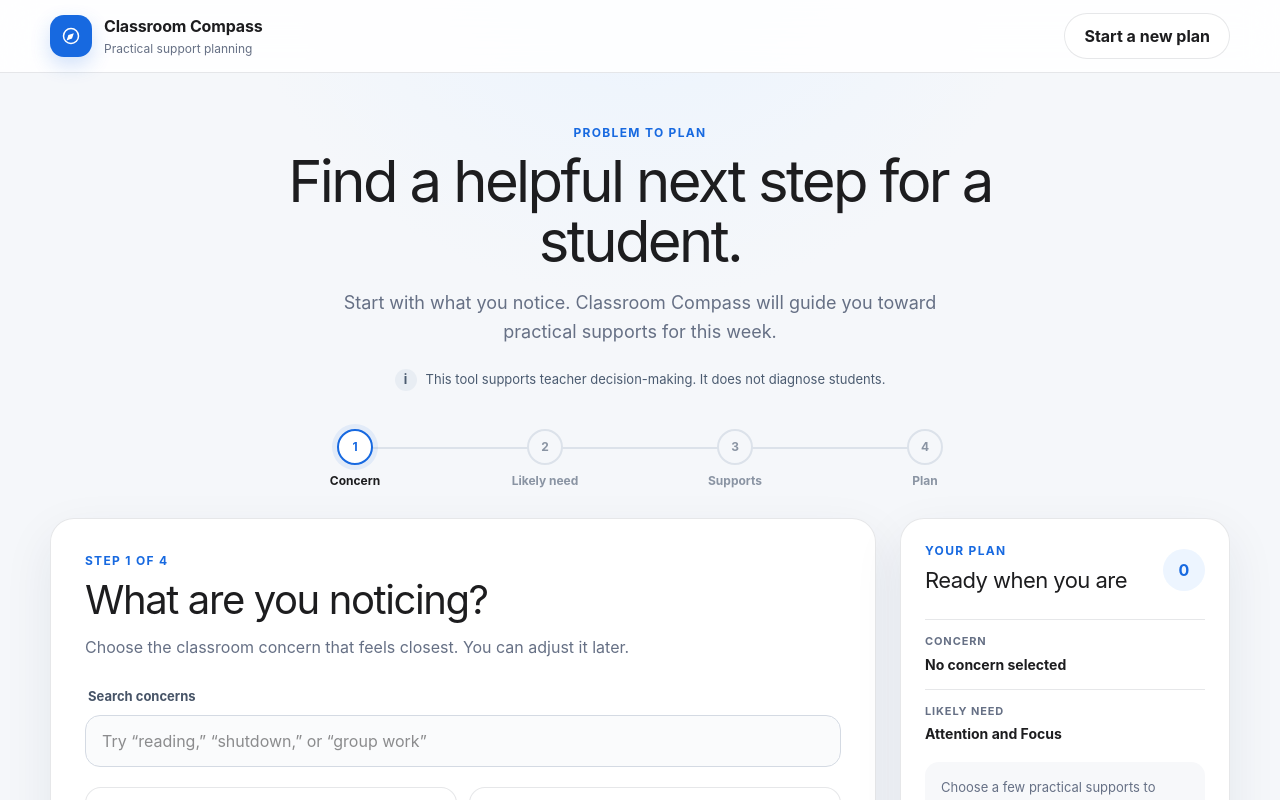
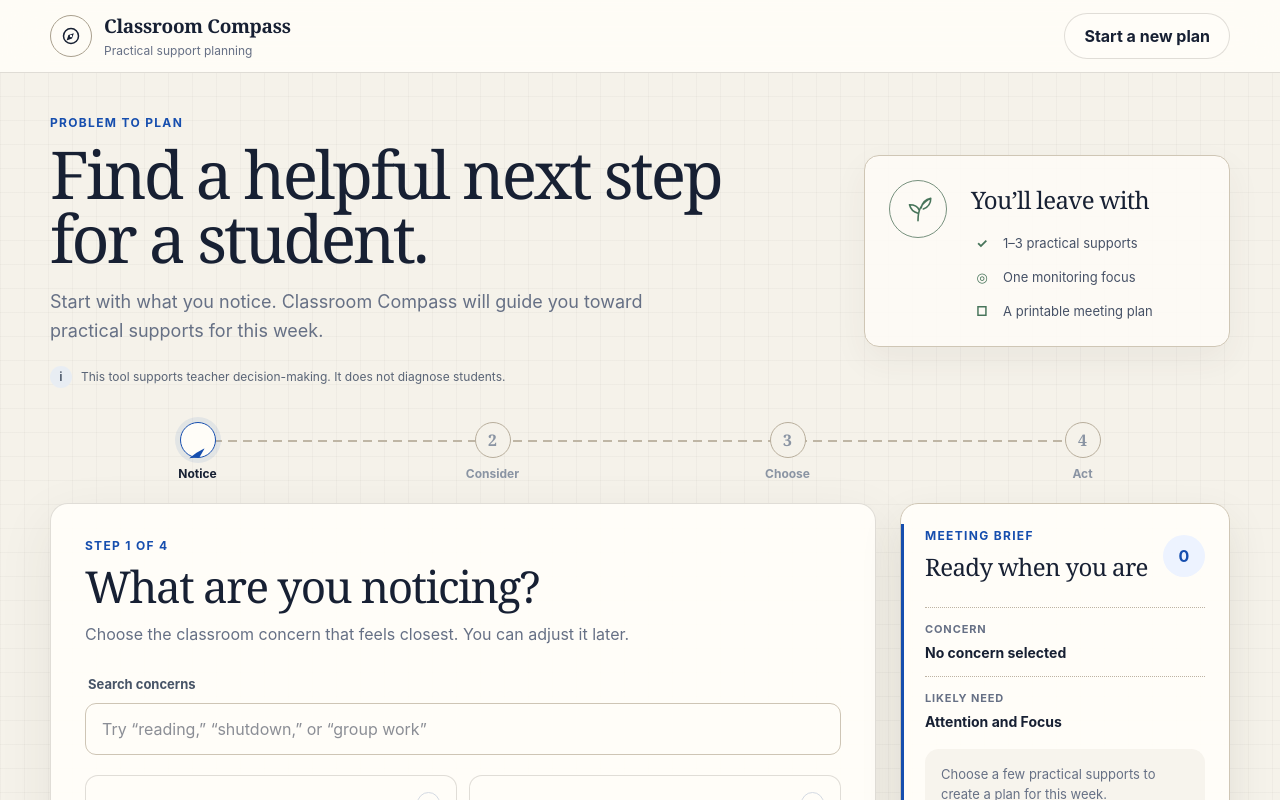
Before and after one commit to LenguajeLabs-design/classroom-compass, a React (Vite) app: page / in a window 1280 px wide. Shown: the top 800 px of the page. Built offline with nearby package versions, Linux system fonts and the light colour scheme.

Commit message:
Apply field guide visual direction

```diff
--- a/src/App.tsx
+++ b/src/App.tsx
@@ -1,15 +1,23 @@
 import { useMemo, useState } from "react";
 import { concerns, supportAreas, type Strategy, type SupportArea } from "@/content/compass";
 
-const steps = ["Concern", "Likely need", "Supports", "Plan"];
+const steps = ["Notice", "Consider", "Choose", "Act"];
 
 function CompassMark() {
   return <div className="brand-mark" aria-hidden="true"><svg width="22" height="22" viewBox="0 0 22 22" fill="none"><circle cx="11" cy="11" r="7.5" stroke="currentColor" strokeWidth="1.5"/><path d="M13.8 8.2 12 13.6 6.6 15.4 8.4 10z" fill="currentColor"/><circle cx="11" cy="11" r="1.2" fill="white"/></svg></div>;
 }
 
 function AreaIcon({ area }: { area: SupportArea }) {
-  const icons = { focus: "◎", shield: "◇", heart: "♡", group: "◌", book: "▤", globe: "◎", voice: "♬" };
-  return <span className="area-icon" style={{ backgroundColor: area.accentSoft, color: area.accent }} aria-hidden="true">{icons[area.icon]}</span>;
+  const paths = {
+    focus: <><circle cx="12" cy="12" r="7"/><circle cx="12" cy="12" r="2.5"/></>,
+    shield: <><path d="M12 3.5 18 6v5c0 3.7-2.4 6.4-6 8-3.6-1.6-6-4.3-6-8V6l6-2.5Z"/><path d="m9.5 11.5 1.6 1.6 3.6-3.7"/></>,
+    heart: <path d="M12 19s-7-4.2-7-9.4A3.9 3.9 0 0 1 12 7.2a3.9 3.9 0 0 1 7 2.4C19 14.8 12 19 12 19Z"/>,
+    group: <><circle cx="9" cy="8" r="3"/><circle cx="17" cy="9" r="2.3"/><path d="M3.5 19c0-3.2 2.5-5.5 5.6-5.5s5.6 2.3 5.6 5.5M14.5 15c.8-.7 1.8-1 3-1 1.7 0 3 .7 3.8 1.8"/></>,
+    book: <><path d="M4.5 5h5a3 3 0 0 1 3 3v11a3 3 0 0 0-3-3h-5V5Z"/><path d="M19.5 5h-5a3 3 0 0 0-3 3v11a3 3 0 0 1 3-3h5V5Z"/></>,
+    globe: <><circle cx="12" cy="12" r="8"/><path d="M4 12h16M12 4c2.2 2.3 3.3 5 3.3 8S14.2 17.7 12 20c-2.2-2.3-3.3-5-3.3-8S9.8 6.3 12 4Z"/></>,
+    voice: <><rect x="9" y="4" width="6" height="10" rx="3"/><path d="M6.5 11.5a5.5 5.5 0 0 0 11 0M12 17v3M9 20h6"/></>,
+  };
+  return <span className="area-icon" style={{ backgroundColor: area.accentSoft, color: area.accent }} aria-hidden="true"><svg viewBox="0 0 24 24" fill="none" stroke="currentColor" strokeWidth="1.6" strokeLinecap="round" strokeLinejoin="round">{paths[area.icon]}</svg></span>;
 }
 
 function Stepper({ current, onStep }: { current: number; onStep: (step: number) => void }) {
@@ -26,7 +34,7 @@ function StrategyOption({ strategy, selected, onToggle }: { strategy: Strategy;
 function PlanSummary({ area, concernLabel, universal, intervention, compact = false }: { area: SupportArea; concernLabel: string; universal: Strategy[]; intervention: Strategy[]; compact?: boolean }) {
   const total = universal.length + intervention.length;
   return <div className={compact ? "plan-summary compact" : "plan-summary"}>
-    <div className="plan-summary-heading"><div><p className="eyebrow">Your plan</p><h2>{total ? `${total} support${total === 1 ? "" : "s"} selected` : "Ready when you are"}</h2></div><span className="plan-count" aria-label={`${total} supports selected`}>{total}</span></div>
+    <div className="plan-summary-heading"><div><p className="eyebrow">Meeting brief</p><h2>{total ? `${total} support${total === 1 ? "" : "s"} selected` : "Ready when you are"}</h2></div><span className="plan-count" aria-label={`${total} supports selected`}>{total}</span></div>
     {!compact && <><dl className="plan-facts"><div><dt>Concern</dt><dd>{concernLabel}</dd></div><div><dt>Likely need</dt><dd>{area.name}</dd></div></dl>{total === 0 ? <div className="empty-state"><p>Choose a few practical supports to create a plan for this week.</p></div> : <div className="plan-picks">{universal.map(item => <p key={item.title}><span className="dot universal-dot"/>{item.title}</p>)}{intervention.map(item => <p key={item.title}><span className="dot intervention-dot"/>{item.title}</p>)}</div>}</>}
   </div>;
 }
@@ -70,7 +78,10 @@ function App() {
     <a className="skip-link" href="#workspace">Skip to plan builder</a>
     <header className="app-header screen-only"><div className="header-inner"><button type="button" className="brand" onClick={reset} aria-label="Classroom Compass home"><CompassMark/><span><strong>Classroom Compass</strong><small>Practical support planning</small></span></button><button type="button" className="quiet-button" onClick={reset}>Start a new plan</button></div></header>
     <main id="workspace" className="workspace">
-      <section className="intro screen-only"><p className="eyebrow">Problem to plan</p><h1>Find a helpful next step for a student.</h1><p>Start with what you notice. Classroom Compass will guide you toward practical supports for this week.</p><div className="safety-note"><span aria-hidden="true">i</span>This tool supports teacher decision-making. It does not diagnose students.</div></section>
+      <section className="intro screen-only">
+        <div className="intro-copy"><p className="eyebrow">Problem to plan</p><h1>Find a helpful next step for a student.</h1><p>Start with what you notice. Classroom Compass will guide you toward practical supports for this week.</p><div className="safety-note"><span aria-hidden="true">i</span>This tool supports teacher decision-making. It does not diagnose students.</div></div>
+        <aside className="outcome-card" aria-label="What the plan includes"><div className="outcome-mark" aria-hidden="true"><svg viewBox="0 0 32 32" fill="none"><path d="M16 27c0-9 2-15 10-20M16 20c-4-1-7-4-8-8 5 0 8 2 9 5M19 15c1-5 4-8 9-9 0 5-2 8-7 10"/></svg></div><div><h2>You’ll leave with</h2><ul><li><span>✓</span>1–3 practical supports</li><li><span>◎</span>One monitoring focus</li><li><span>□</span>A printable meeting plan</li></ul></div></aside>
+      </section>
       <Stepper current={step} onStep={goToStep}/>
       <div className="workspace-grid">
         <section className="flow-card" aria-labelledby={`step-${step}-title`}>
--- a/src/index.css
+++ b/src/index.css
@@ -2,26 +2,27 @@
 
 :root {
   font-family: -apple-system, BlinkMacSystemFont, "SF Pro Text", "Inter", "Segoe UI", sans-serif;
-  color: #1d1d1f;
-  background: #f5f7fa;
+  color: #172033;
+  background: #f5f2ea;
   font-synthesis: none;
-  --bg: #f5f7fa;
-  --surface: #ffffff;
-  --surface-soft: #f7f8fa;
-  --text: #1d1d1f;
+  --bg: #f5f2ea;
+  --surface: #fffdf8;
+  --surface-soft: #f7f4ed;
+  --text: #172033;
   --text-secondary: #667085;
-  --border: rgba(15, 23, 42, 0.1);
-  --accent: #1769e0;
-  --accent-dark: #0d55bd;
-  --accent-soft: #edf5ff;
-  --universal: #1677d2;
-  --universal-soft: #edf7ff;
-  --intervention: #16845b;
-  --intervention-soft: #eefaf4;
-  --radius-lg: 24px;
-  --radius-md: 16px;
-  --radius-sm: 12px;
-  --shadow-soft: 0 18px 50px rgba(25, 44, 75, 0.08);
+  --border: rgba(65, 59, 47, 0.16);
+  --accent: #164eae;
+  --accent-dark: #103f91;
+  --accent-soft: #edf3ff;
+  --universal: #165ea8;
+  --universal-soft: #edf4f8;
+  --intervention: #47745a;
+  --intervention-soft: #f0f5ee;
+  --radius-lg: 18px;
+  --radius-md: 13px;
+  --radius-sm: 10px;
+  --shadow-soft: 0 18px 55px rgba(52, 48, 39, 0.08);
+  --display: Georgia, "Times New Roman", serif;
 }
 
 * { box-sizing: border-box; }
@@ -31,75 +32,85 @@ button, input { font: inherit; }
 button { color: inherit; }
 button:focus-visible, input:focus-visible, summary:focus-visible, a:focus-visible { outline: 3px solid rgba(23, 105, 224, 0.35); outline-offset: 3px; }
 
-.app-shell { min-height: 100vh; background: radial-gradient(circle at 50% -120px, #e9f3ff 0, transparent 420px), var(--bg); }
+.app-shell { min-height: 100vh; background-color: var(--bg); background-image: linear-gradient(rgba(73,67,54,.035) 1px, transparent 1px), linear-gradient(90deg, rgba(73,67,54,.035) 1px, transparent 1px); background-size: 24px 24px; }
 .skip-link { position: fixed; left: 16px; top: -60px; z-index: 100; border-radius: 10px; background: var(--text); color: white; padding: 12px 16px; }
 .skip-link:focus { top: 12px; }
-.app-header { position: sticky; top: 0; z-index: 30; border-bottom: 1px solid var(--border); background: rgba(255,255,255,.88); backdrop-filter: blur(18px); }
+.app-header { position: sticky; top: 0; z-index: 30; border-bottom: 1px solid var(--border); background: rgba(255,253,248,.91); backdrop-filter: blur(18px); }
 .header-inner { width: min(1180px, calc(100% - 40px)); min-height: 72px; margin: auto; display: flex; align-items: center; justify-content: space-between; gap: 20px; }
 .brand { display: flex; align-items: center; gap: 12px; border: 0; background: transparent; padding: 5px 0; text-align: left; cursor: pointer; }
-.brand-mark { width: 42px; height: 42px; display: grid; place-items: center; border-radius: 14px; background: var(--accent); color: white; box-shadow: 0 8px 20px rgba(23,105,224,.2); }
+.brand-mark { width: 42px; height: 42px; display: grid; place-items: center; border: 1px solid #a89f8d; border-radius: 50%; background: transparent; color: var(--text); box-shadow: none; }
 .brand strong, .brand small { display: block; }
-.brand strong { font-size: 16px; letter-spacing: -.01em; }
+.brand strong { font-family: var(--display); font-size: 19px; letter-spacing: -.015em; }
 .brand small { margin-top: 2px; color: var(--text-secondary); font-size: 12px; }
 .quiet-button, .secondary-button, .primary-button { min-height: 46px; border-radius: 999px; padding: 0 19px; font-weight: 650; cursor: pointer; transition: transform .16s ease, background .16s ease, border-color .16s ease; }
-.quiet-button, .secondary-button { border: 1px solid var(--border); background: white; }
+.quiet-button, .secondary-button { border: 1px solid var(--border); background: var(--surface); }
 .quiet-button:hover, .secondary-button:hover { border-color: rgba(15,23,42,.22); background: #fafafa; }
 .primary-button { display: inline-flex; align-items: center; justify-content: center; gap: 10px; border: 1px solid var(--accent); background: var(--accent); color: white; box-shadow: 0 8px 20px rgba(23,105,224,.2); }
 .primary-button:hover { background: var(--accent-dark); transform: translateY(-1px); }
 .primary-button:disabled, .mobile-plan-bar:disabled { cursor: not-allowed; opacity: .45; box-shadow: none; transform: none; }
 
-.workspace { width: min(1180px, calc(100% - 40px)); margin: auto; padding: 52px 0 88px; }
-.intro { max-width: 720px; margin: 0 auto 38px; text-align: center; }
+.workspace { width: min(1180px, calc(100% - 40px)); margin: auto; padding: 42px 0 88px; }
+.intro { max-width: none; margin: 0 0 34px; display: grid; grid-template-columns: minmax(0, 1.35fr) minmax(300px, .65fr); align-items: center; gap: 54px; text-align: left; }
+.intro-copy { max-width: 710px; }
 .eyebrow { margin: 0 0 10px; color: var(--accent); font-size: 12px; line-height: 1.3; font-weight: 750; letter-spacing: .11em; text-transform: uppercase; }
-.intro h1 { margin: 0; font-size: clamp(38px, 5vw, 58px); line-height: 1.04; letter-spacing: -.045em; }
-.intro > p:not(.eyebrow) { max-width: 620px; margin: 18px auto 0; color: var(--text-secondary); font-size: 18px; line-height: 1.6; }
-.safety-note { width: fit-content; max-width: 100%; margin: 22px auto 0; display: flex; align-items: center; gap: 9px; color: #4b5b70; font-size: 13px; }
+.intro h1 { margin: 0; max-width: 680px; font-family: var(--display); font-size: clamp(44px, 5.2vw, 66px); font-weight: 500; line-height: .98; letter-spacing: -.045em; }
+.intro-copy > p:not(.eyebrow) { max-width: 600px; margin: 18px 0 0; color: var(--text-secondary); font-size: 18px; line-height: 1.6; }
+.safety-note { width: fit-content; max-width: 100%; margin: 20px 0 0; display: flex; align-items: center; gap: 9px; color: #596476; font-size: 12px; }
 .safety-note span { width: 22px; height: 22px; display: grid; place-items: center; flex: 0 0 auto; border-radius: 50%; background: #e8edf3; font-weight: 750; }
+.outcome-card { display: grid; grid-template-columns: 64px 1fr; align-items: start; gap: 18px; border: 1px solid #cfc6b5; border-radius: 15px; background: rgba(255,253,248,.82); padding: 24px; box-shadow: 0 14px 35px rgba(66,59,46,.06); }
+.outcome-mark { width: 58px; height: 58px; display: grid; place-items: center; border: 1px solid #77917e; border-radius: 50%; color: #47745a; }
+.outcome-mark svg { width: 34px; height: 34px; stroke: currentColor; stroke-width: 1.5; stroke-linecap: round; stroke-linejoin: round; }
+.outcome-card h2 { margin: 2px 0 14px; font-family: var(--display); font-size: 24px; font-weight: 500; letter-spacing: -.025em; }
+.outcome-card ul { margin: 0; display: grid; gap: 12px; padding: 0; list-style: none; color: #465166; font-size: 13px; }
+.outcome-card li { display: flex; align-items: center; gap: 10px; }
+.outcome-card li span { width: 22px; height: 22px; display: grid; place-items: center; color: #47745a; font-weight: 750; }
 
-.stepper { max-width: 760px; margin: 0 auto 28px; display: grid; grid-template-columns: repeat(4, 1fr); position: relative; }
-.stepper::before { content: ""; position: absolute; left: 12.5%; right: 12.5%; top: 18px; height: 2px; background: #dce2ea; }
+.stepper { max-width: none; margin: 0 0 20px; display: grid; grid-template-columns: repeat(4, 1fr); position: relative; }
+.stepper::before { content: ""; position: absolute; left: 12.5%; right: 12.5%; top: 18px; height: 2px; background: repeating-linear-gradient(90deg, #bfb6a5 0 9px, transparent 9px 15px); }
 .step { position: relative; z-index: 1; display: flex; flex-direction: column; align-items: center; gap: 7px; border: 0; background: transparent; color: #8a94a3; font-size: 12px; font-weight: 650; cursor: pointer; }
 .step:disabled { cursor: default; }
-.step-number { width: 36px; height: 36px; display: grid; place-items: center; border: 2px solid #dce2ea; border-radius: 50%; background: var(--bg); }
+.step-number { width: 36px; height: 36px; display: grid; place-items: center; border: 1px solid #b7ad9b; border-radius: 50%; background: var(--bg); font-family: var(--display); font-size: 16px; }
 .step.is-current { color: var(--text); }
-.step.is-current .step-number { border-color: var(--accent); background: white; color: var(--accent); box-shadow: 0 0 0 5px rgba(23,105,224,.08); }
+.step.is-current .step-number { border-color: var(--accent); background: var(--surface); color: transparent; box-shadow: 0 0 0 5px rgba(22,78,174,.08); }
+.step.is-current .step-number::after { content: ""; width: 16px; height: 16px; background: var(--accent); clip-path: polygon(82% 0, 62% 62%, 0 82%, 38% 38%); transform: rotate(12deg); }
 .step.is-complete { color: var(--accent); }
 .step.is-complete .step-number { border-color: var(--accent); background: var(--accent); color: white; }
 
 .workspace-grid { display: grid; grid-template-columns: minmax(0, 1fr) 330px; gap: 24px; align-items: start; }
-.flow-card, .plan-summary, .meeting-tip { border: 1px solid var(--border); background: rgba(255,255,255,.96); box-shadow: var(--shadow-soft); }
+.flow-card, .plan-summary, .meeting-tip { border: 1px solid var(--border); background: rgba(255,253,248,.96); box-shadow: var(--shadow-soft); }
 .flow-card { min-height: 560px; border-radius: var(--radius-lg); overflow: hidden; }
 .step-panel { padding: 34px; animation: panel-in .22s ease-out; }
 @keyframes panel-in { from { opacity: .4; transform: translateY(5px); } to { opacity: 1; transform: translateY(0); } }
 .section-heading { max-width: 670px; }
-.section-heading h2 { margin: 0; font-size: clamp(29px, 4vw, 40px); line-height: 1.08; letter-spacing: -.035em; }
+.section-heading h2 { margin: 0; font-family: var(--display); font-size: clamp(32px, 4vw, 44px); font-weight: 500; line-height: 1.05; letter-spacing: -.035em; }
 .section-heading > p:last-child { margin: 13px 0 0; color: var(--text-secondary); font-size: 16px; line-height: 1.55; }
 .search-field { display: block; margin: 28px 0 20px; }
 .search-field > span { display: block; margin: 0 0 8px 3px; color: #475467; font-size: 13px; font-weight: 650; }
-.search-field input { width: 100%; height: 52px; border: 1px solid #d4dae3; border-radius: 15px; background: #fafbfc; padding: 0 16px; color: var(--text); }
+.search-field input { width: 100%; height: 52px; border: 1px solid #cec5b5; border-radius: 11px; background: var(--surface); padding: 0 16px; color: var(--text); }
 .search-field input:focus { border-color: var(--accent); background: white; }
 
 .choice-grid { display: grid; gap: 12px; }
 .concern-grid { grid-template-columns: repeat(2, minmax(0, 1fr)); }
-.choice-card { position: relative; min-height: 118px; border: 1px solid var(--border); border-radius: var(--radius-md); background: white; padding: 20px; text-align: left; cursor: pointer; transition: border-color .16s ease, box-shadow .16s ease, transform .16s ease, background .16s ease; }
+.choice-card { position: relative; min-height: 118px; border: 1px solid var(--border); border-radius: var(--radius-md); background: var(--surface); padding: 20px; text-align: left; cursor: pointer; transition: border-color .16s ease, box-shadow .16s ease, transform .16s ease, background .16s ease; }
 .choice-card:hover { border-color: rgba(23,105,224,.3); transform: translateY(-1px); box-shadow: 0 10px 28px rgba(25,44,75,.07); }
-.choice-card.is-selected { border-color: var(--accent); background: var(--accent-soft); box-shadow: 0 0 0 1px var(--accent); }
+.choice-card.is-selected { border-color: var(--accent); border-left-width: 4px; background: var(--accent-soft); box-shadow: none; }
 .choice-card > strong { display: block; padding-right: 26px; font-size: 17px; line-height: 1.3; letter-spacing: -.01em; }
 .choice-card > span:last-child:not(.choice-check) { display: block; margin-top: 8px; color: var(--text-secondary); font-size: 13px; line-height: 1.48; }
 .choice-check { position: absolute; right: 16px; top: 16px; width: 23px; height: 23px; display: grid; place-items: center; border: 1px solid #d4dae3; border-radius: 50%; color: white; font-size: 12px; }
 .is-selected .choice-check { border-color: var(--accent); background: var(--accent); }
 .area-choice { min-height: 96px; display: grid; grid-template-columns: 48px 1fr 24px; align-items: center; gap: 14px; }
 .area-choice .choice-check { position: static; }
-.area-icon { width: 48px; height: 48px; display: grid; place-items: center; border-radius: 15px; font-size: 23px; font-weight: 700; }
+.area-icon { width: 48px; height: 48px; display: grid; place-items: center; border-radius: 50%; }
+.area-icon svg { width: 25px; height: 25px; }
 .choice-copy strong, .choice-copy span { display: block; }
 .choice-copy strong { font-size: 17px; }
 .choice-copy span { margin-top: 5px; color: var(--text-secondary); font-size: 13px; line-height: 1.45; }
-.context-chip { margin: 24px 0 14px; border: 1px solid var(--border); border-radius: 14px; background: var(--surface-soft); padding: 13px 16px; }
+.context-chip { margin: 24px 0 14px; border: 0; border-left: 3px solid #aaa08e; border-radius: 0; background: var(--surface-soft); padding: 13px 16px; }
 .context-chip span, .context-chip strong { display: block; }
 .context-chip span { color: var(--text-secondary); font-size: 11px; font-weight: 750; text-transform: uppercase; letter-spacing: .08em; }
 .context-chip strong { margin-top: 4px; font-size: 14px; }
 .text-button { min-height: 44px; margin-top: 12px; border: 0; background: transparent; color: var(--accent); padding: 0 4px; font-weight: 650; cursor: pointer; }
-.teacher-lens { margin-top: 18px; border-radius: var(--radius-md); background: #f2f5f8; padding: 18px; }
+.teacher-lens { margin-top: 18px; border-left: 3px solid #7c9682; border-radius: 0 var(--radius-md) var(--radius-md) 0; background: #f0f3ed; padding: 18px; }
 .teacher-lens span { color: var(--text-secondary); font-size: 12px; font-weight: 700; }
 .teacher-lens p { margin: 7px 0 0; font-size: 16px; line-height: 1.5; }
 
@@ -112,8 +123,8 @@ button:focus-visible, input:focus-visible, summary:focus-visible, a:focus-visibl
 .universal-label { color: var(--universal); }
 .intervention-label { color: var(--intervention); margin-bottom: 5px; }
 .strategy-list { display: grid; gap: 10px; }
-.strategy { border: 1px solid rgba(15,23,42,.1); border-radius: 15px; background: white; overflow: hidden; transition: border-color .16s ease, box-shadow .16s ease; }
-.strategy.is-selected { border-color: var(--accent); box-shadow: 0 0 0 1px var(--accent); }
+.strategy { border: 1px solid rgba(65,59,47,.13); border-radius: 12px; background: var(--surface); overflow: hidden; transition: border-color .16s ease, box-shadow .16s ease; }
+.strategy.is-selected { border-color: var(--accent); border-left-width: 4px; box-shadow: none; }
 .strategy-select { width: 100%; min-height: 86px; display: flex; align-items: center; justify-content: space-between; gap: 18px; border: 0; background: transparent; padding: 17px; text-align: left; cursor: pointer; }
 .strategy-copy, .strategy-title, .strategy-summary { display: block; }
 .strategy-title { font-size: 16px; font-weight: 700; line-height: 1.35; }
@@ -137,12 +148,14 @@ button:focus-visible, input:focus-visible, summary:focus-visible, a:focus-visibl
 .flow-actions.end { justify-content: flex-end; }
 .summary-column { position: sticky; top: 96px; display: grid; gap: 14px; }
 .plan-summary, .meeting-tip { border-radius: var(--radius-lg); padding: 24px; }
+.plan-summary { position: relative; overflow: hidden; border-color: #cfc6b5; box-shadow: 0 18px 42px rgba(61,54,43,.1); }
+.plan-summary::before { content: ""; position: absolute; inset: 20px auto 20px 0; width: 3px; background: var(--accent); }
 .plan-summary-heading { display: flex; align-items: center; justify-content: space-between; gap: 14px; }
 .plan-summary-heading .eyebrow { margin-bottom: 6px; }
-.plan-summary h2 { margin: 0; font-size: 22px; letter-spacing: -.025em; }
+.plan-summary h2 { margin: 0; font-family: var(--display); font-size: 24px; font-weight: 500; letter-spacing: -.025em; }
 .plan-count { width: 42px; height: 42px; display: grid; place-items: center; border-radius: 50%; background: var(--accent-soft); color: var(--accent); font-weight: 750; }
 .plan-facts { margin: 22px 0 0; display: grid; gap: 14px; }
-.plan-facts div { border-top: 1px solid var(--border); padding-top: 13px; }
+.plan-facts div { border-top: 1px dotted #bdb3a3; padding-top: 13px; }
 .plan-facts dt { color: var(--text-secondary); font-size: 11px; font-weight: 750; text-transform: uppercase; letter-spacing: .08em; }
 .plan-facts dd { margin: 5px 0 0; font-size: 14px; font-weight: 650; line-height: 1.4; }
 .empty-state { margin-top: 18px; border-radius: 14px; background: var(--surface-soft); padding: 16px; color: var(--text-secondary); font-size: 13px; line-height: 1.5; }
@@ -152,11 +165,12 @@ button:focus-visible, input:focus-visible, summary:focus-visible, a:focus-visibl
 .dot { width: 8px; height: 8px; margin-top: 5px; flex: 0 0 auto; border-radius: 50%; }
 .universal-dot { background: var(--universal); }
 .intervention-dot { background: var(--intervention); }
+.meeting-tip { box-shadow: none; background: rgba(255,253,248,.72); }
 .meeting-tip span { color: var(--accent); font-size: 11px; font-weight: 750; text-transform: uppercase; letter-spacing: .08em; }
 .meeting-tip p { margin: 8px 0 0; color: var(--text-secondary); font-size: 13px; line-height: 1.55; }
 
 .final-context { display: grid; grid-template-columns: 1fr 1fr; gap: 12px; margin-top: 26px; }
-.final-context div { border: 1px solid var(--border); border-radius: 15px; background: var(--surface-soft); padding: 16px; }
+.final-context div { border: 1px solid var(--border); border-radius: 12px; background: var(--surface-soft); padding: 16px; }
 .final-context span, .final-context strong { display: block; }
 .final-context span { color: var(--text-secondary); font-size: 11px; font-weight: 750; text-transform: uppercase; letter-spacing: .08em; }
 .final-context strong { margin-top: 6px; font-size: 14px; }
@@ -171,11 +185,14 @@ button:focus-visible, input:focus-visible, summary:focus-visible, a:focus-visibl
 .mobile-plan-bar { display: none; }
 
 @media (max-width: 900px) {
+  .intro { grid-template-columns: 1fr; gap: 24px; }
+  .outcome-card { max-width: 520px; }
   .workspace-grid { grid-template-columns: 1fr; }
   .summary-column { display: none; }
   .workspace { padding-bottom: 110px; }
   .mobile-plan-bar { position: fixed; left: 16px; right: 16px; bottom: 14px; z-index: 25; width: calc(100% - 32px); min-height: 68px; display: flex; align-items: center; justify-content: space-between; border: 1px solid rgba(255,255,255,.25); border-radius: 20px; background: #172033; color: white; padding: 10px 15px; box-shadow: 0 16px 40px rgba(15,23,42,.3); cursor: pointer; }
   .plan-summary.compact { padding: 0; border: 0; background: transparent; box-shadow: none; text-align: left; }
+  .plan-summary.compact::before { display: none; }
   .compact .plan-summary-heading { justify-content: flex-start; }
   .compact .eyebrow { color: #9fb7d8; }
   .compact h2 { color: white; font-size: 15px; }
@@ -191,12 +208,17 @@ button:focus-visible, input:focus-visible, summary:focus-visible, a:focus-visibl
   .workspace { padding-top: 34px; }
   .intro { margin-bottom: 30px; text-align: left; }
   .intro h1 { font-size: 38px; }
-  .intro > p:not(.eyebrow) { font-size: 16px; margin-top: 14px; }
+  .intro-copy > p:not(.eyebrow) { font-size: 16px; margin-top: 14px; }
   .safety-note { margin: 18px 0 0; align-items: flex-start; }
+  .outcome-card { grid-template-columns: 46px 1fr; gap: 14px; padding: 18px; }
+  .outcome-mark { width: 44px; height: 44px; }
+  .outcome-mark svg { width: 27px; height: 27px; }
+  .outcome-card h2 { font-size: 21px; }
   .stepper { margin-bottom: 18px; }
   .stepper::before { top: 15px; }
   .step { font-size: 10px; }
   .step-number { width: 30px; height: 30px; font-size: 11px; }
+  .step.is-current .step-number::after { width: 13px; height: 13px; }
   .flow-card { border-radius: 20px; min-height: 0; }
   .step-panel { padding: 22px 18px; }
   .section-heading h2 { font-size: 30px; }
```
